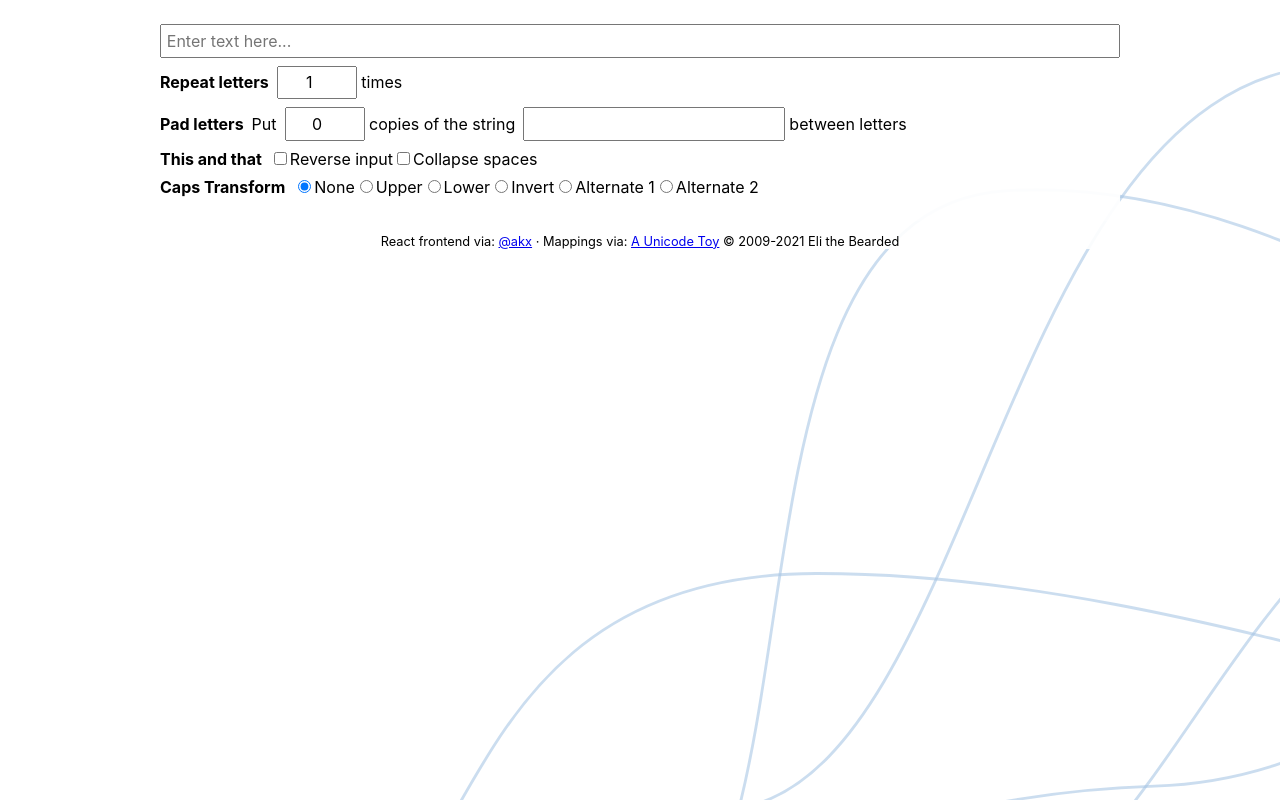
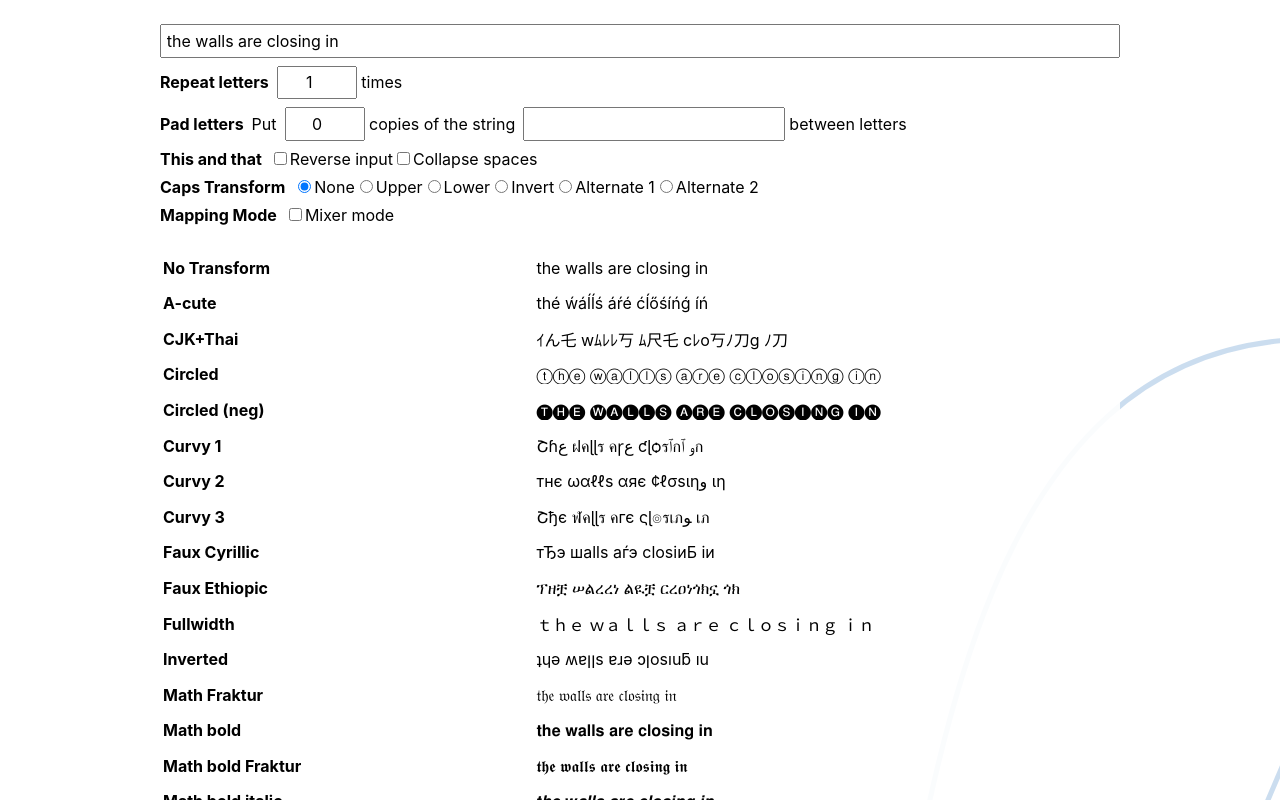
Before and after one commit to akx/unifun, a React (Vite) app: page / in a window 1280 px wide. Shown: the top 800 px of the page. Built offline with nearby package versions, Linux system fonts and the light colour scheme.

Commit message:
Add mixer mode

```diff
--- a/src/App.tsx
+++ b/src/App.tsx
@@ -1,15 +1,20 @@
 import React from "react";
-import { CapsTransform, doTransform } from "./transform";
+import { CapsTransform, doMappingTransforms, doMixerTransform, doTransform } from "./transform";
+import qazwtf from "./gen/qazwtf";
 
 function App() {
-  const [text, setText] = React.useState("");
+  const [text, setText] = React.useState(() =>
+    window.location.hostname.startsWith("localhost") ? "the walls are closing in" : "",
+  );
   const [spacing, setSpacing] = React.useState(0);
   const [spacer, setSpacer] = React.useState(" ");
   const [repeat, setRepeat] = React.useState(1);
   const [caps, setCaps] = React.useState<CapsTransform>(CapsTransform.None);
   const [reverse, setReverse] = React.useState(false);
   const [collapse, setCollapse] = React.useState(false);
-  const results = React.useMemo(
+  const [mixerMode, setMixerMode] = React.useState(false);
+  const [mixerRatios, setMixerRatios] = React.useState<Record<string, number>>({});
+  const transformed = React.useMemo(
     () =>
       doTransform(text, {
         collapse,
@@ -21,6 +26,21 @@ function App() {
       }),
     [text, collapse, reverse, spacing, spacer, repeat, caps],
   );
+  const results = React.useMemo(() => {
+    let results = doMappingTransforms(transformed);
+    if (mixerMode) {
+      try {
+        results = {
+          Mixed: doMixerTransform(transformed, mixerRatios),
+          ...results,
+        };
+      } catch {
+        // vituiks meni, evm
+      }
+    }
+    return results;
+  }, [mixerMode, transformed, mixerRatios]);
+  const keys = new Set(Object.keys(results)).union(new Set(Object.keys(qazwtf)));
   return (
     <main>
       <header>
@@ -95,15 +115,68 @@ function App() {
             ))}
           </div>
         </label>
+        <div className="row">
+          <span>Mapping Mode</span>
+          <div>
+            <label>
+              <input
+                type="checkbox"
+                checked={mixerMode}
+                onChange={(e) => setMixerMode(e.target.checked)}
+              />
+              Mixer mode
+            </label>
+          </div>
+        </div>
       </header>
       <table>
+        {mixerMode ? (
+          <thead>
+            <tr>
+              <td></td>
+              <td></td>
+              <th style={{ width: "10em" }}>
+                <div style={{ display: "flex", gap: "3px" }}>
+                  <button
+                    type="button"
+                    onClick={() =>
+                      setMixerRatios(
+                        Object.fromEntries([...keys].map((name) => [name, Math.random()])),
+                      )
+                    }
+                  >
+                    Rnd
+                  </button>
+                  <button type="button" onClick={() => setMixerRatios({})}>
+                    Zero
+                  </button>
+                </div>
+              </th>
+            </tr>
+          </thead>
+        ) : null}
         <tbody>
-          {Object.entries(results).map(([name, text]) => (
+          {[...keys].map((name) => (
             <tr key={name}>
               <th scope="row">{name}</th>
-              <td>
-                <input type="text" readOnly value={text} />
-              </td>
+              <td>{results[name] && <input type="text" readOnly value={results[name]} />}</td>
+              {mixerMode && name !== "Mixed" ? (
+                <td>
+                  <input
+                    type="range"
+                    min={0}
+                    max={1}
+                    step={0.01}
+                    value={mixerRatios[name] || 0}
+                    onChange={(e) =>
+                      setMixerRatios((mr) => ({
+                        ...mr,
+                        [name]: Number(e.target.value),
+                      }))
+                    }
+                  />
+                </td>
+              ) : null}
             </tr>
           ))}
         </tbody>
--- a/src/index.css
+++ b/src/index.css
@@ -42,7 +42,8 @@ select {
   padding: 0.3em;
 }
 
-input[type="text"] {
+input[type="text"],
+input[type="range"] {
   width: 100%;
 }
 
@@ -92,3 +93,11 @@ header {
   padding: 1em 0;
   background: rgba(255, 255, 255, 50%);
 }
+
+th button {
+  font: inherit;
+  border: 1px solid #000;
+  padding: 0.3em;
+  background: rgba(255, 255, 255, 50%);
+  flex-grow: 1;
+}
--- a/src/transform.ts
+++ b/src/transform.ts
@@ -69,12 +69,22 @@ function maybeCollapse(s: string, collapse: boolean) {
   return collapse ? s.replace(/\s+/g, " ") : s;
 }
 
+export function doMappingTransforms(trim: string) {
+  const results: Record<string, string> = {};
+  if (trim.length) {
+    results["No Transform"] = trim;
+    for (const name in qaz) {
+      results[name] = mappingTransform(trim, qaz[name]!);
+    }
+  }
+  return results;
+}
+
 export function doTransform(
   text: string,
   { reverse, collapse, spacing, spacer, repeat, caps }: TransformParams,
 ) {
-  const results: Record<string, string> = {};
-  const trim = maybeReverse(
+  return maybeReverse(
     addSpacing(
       maybeCollapse(doCapsTransform(addRepeat(text.trim(), repeat), caps), collapse),
       spacing,
@@ -82,11 +92,27 @@ export function doTransform(
     ),
     reverse,
   );
-  if (trim.length) {
-    results["No Transform"] = trim;
-    for (const name in qaz) {
-      results[name] = mappingTransform(trim, qaz[name]);
+}
+
+function weightedDice(ratiosSum: number, mixerRatios: Record<string, number>) {
+  const dice = Math.random() * ratiosSum;
+  let acc = 0;
+  for (const [key, value] of Object.entries(mixerRatios)) {
+    acc += value;
+    if (dice <= acc) {
+      return key;
     }
   }
-  return results;
+  return null;
 }
+
+export function doMixerTransform(text: string, mixerRatios: Record<string, number>) {
+  const ratiosSum = Object.values(mixerRatios).reduce((a, b) => a + b, 0);
+  if (ratiosSum <= 0) return text;
+  return Array.from(text)
+    .map((char) => {
+      const mapping = qaz[weightedDice(ratiosSum, mixerRatios) ?? "xxx"];
+      return mapping ? mappingTransform(char, mapping) : char;
+    })
+    .join("");
+}
```
Also changed, not shown: tsconfig.json (+6 -5 lines).
